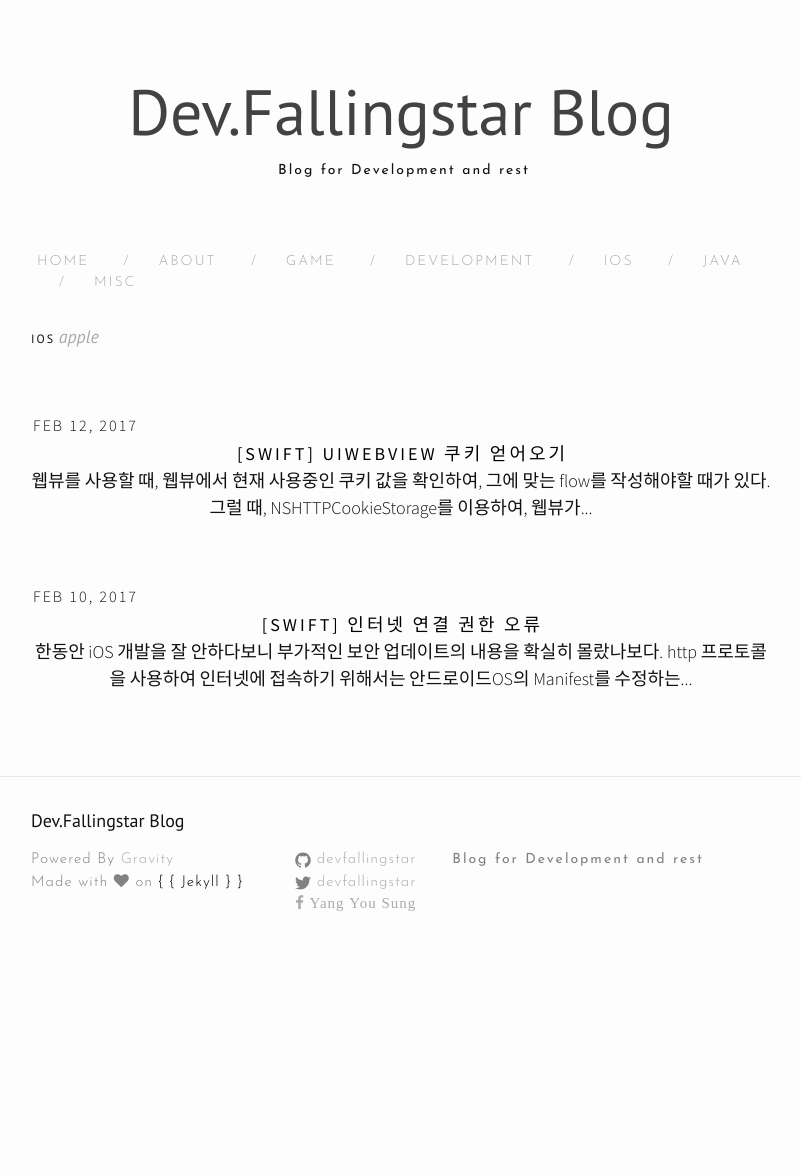
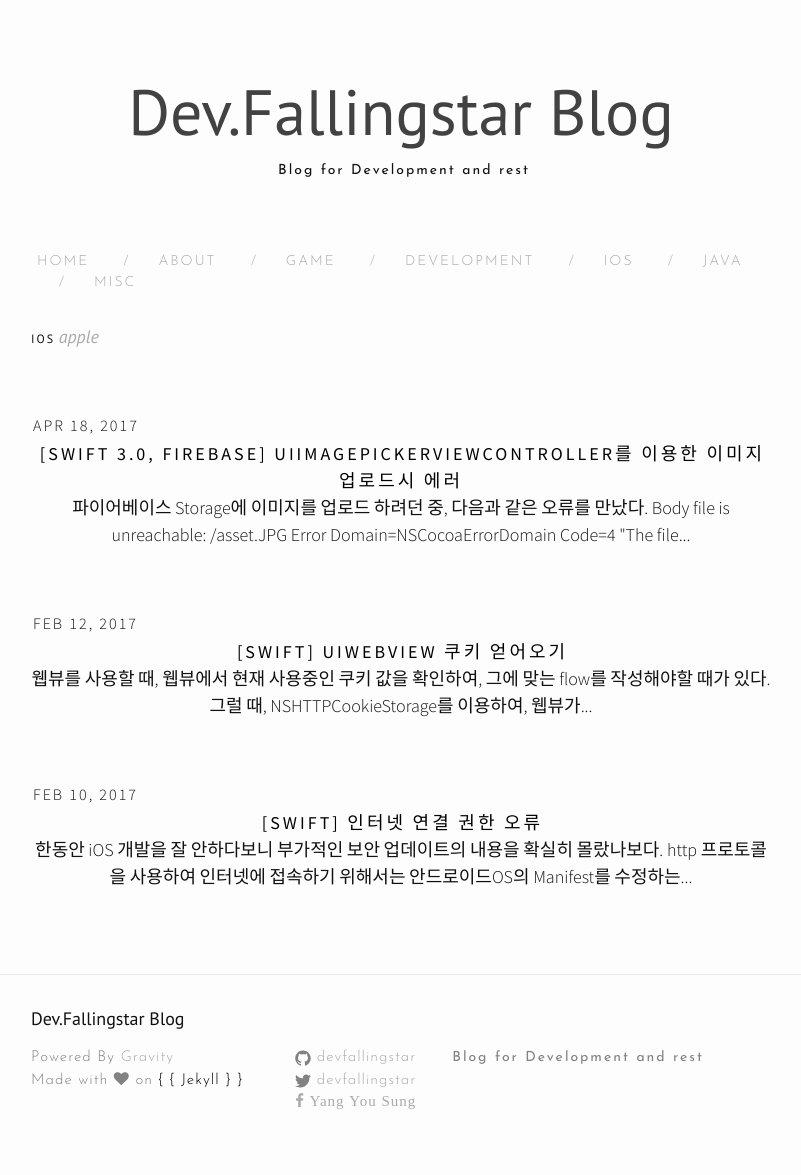
Before and after one commit to devFallingstar/backup-devfallingstar.github.io, a Jekyll site: the page built from 3-2iOS.md, in a window 1280 px wide. Shown: the whole page, without its empty margins (239-1040 px from the left). Built offline with Jekyll 4.4.1, drawn with Linux system fonts in a browser that asks for light colours; nearby versions of some CDN libraries; before the commit the page ends 977 px from its top, so only the background shows below that.

Commit message:
modify categories of lastest post

```diff
--- a/_posts/2017-04-19-swift3-firebase-image-upload-problem.markdown
+++ b/_posts/2017-04-19-swift3-firebase-image-upload-problem.markdown
@@ -2,6 +2,7 @@
 layout: post
 title: "[Swift 3.0, Firebase] UIImagePickerViewController를 이용한 이미지 업로드시 에러"
 date: "2017-04-19 02:07:15 +0900"
+categories: ["Development", "iOS", "Swift", "Firebase"]
 ---
 
 파이어베이스 Storage에 이미지를 업로드 하려던 중, 다음과 같은 오류를 만났다.
```
